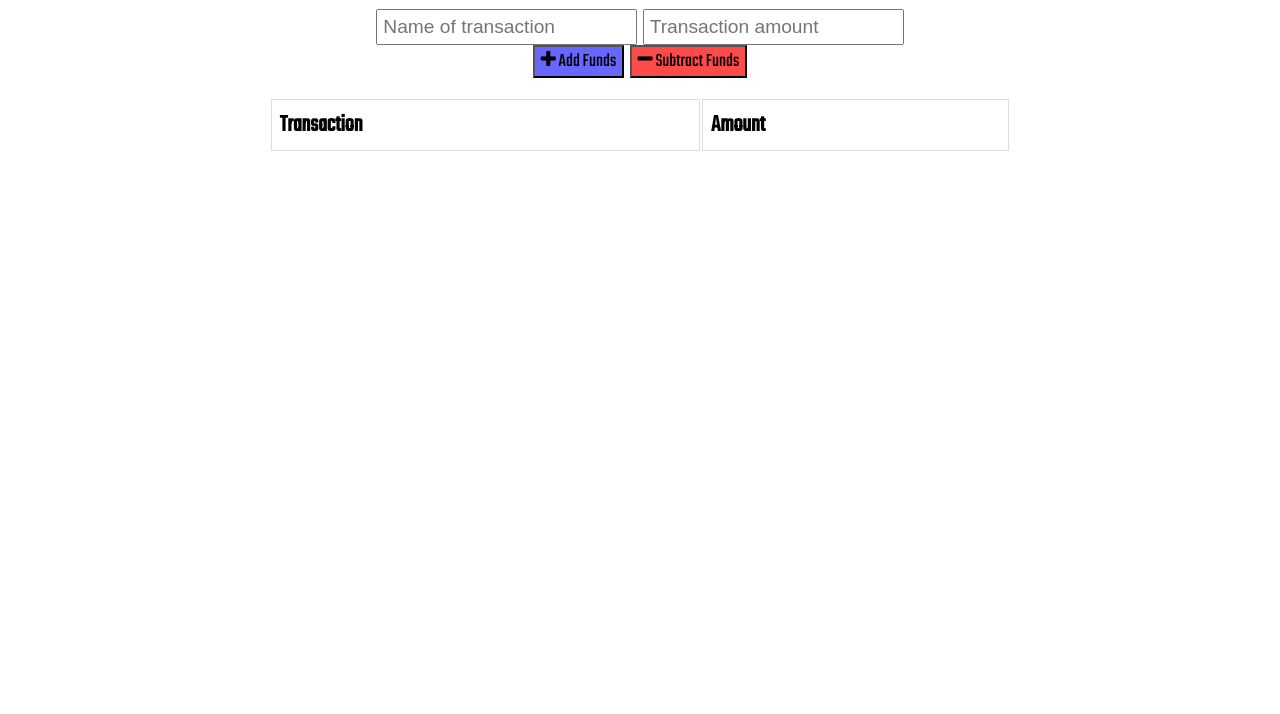
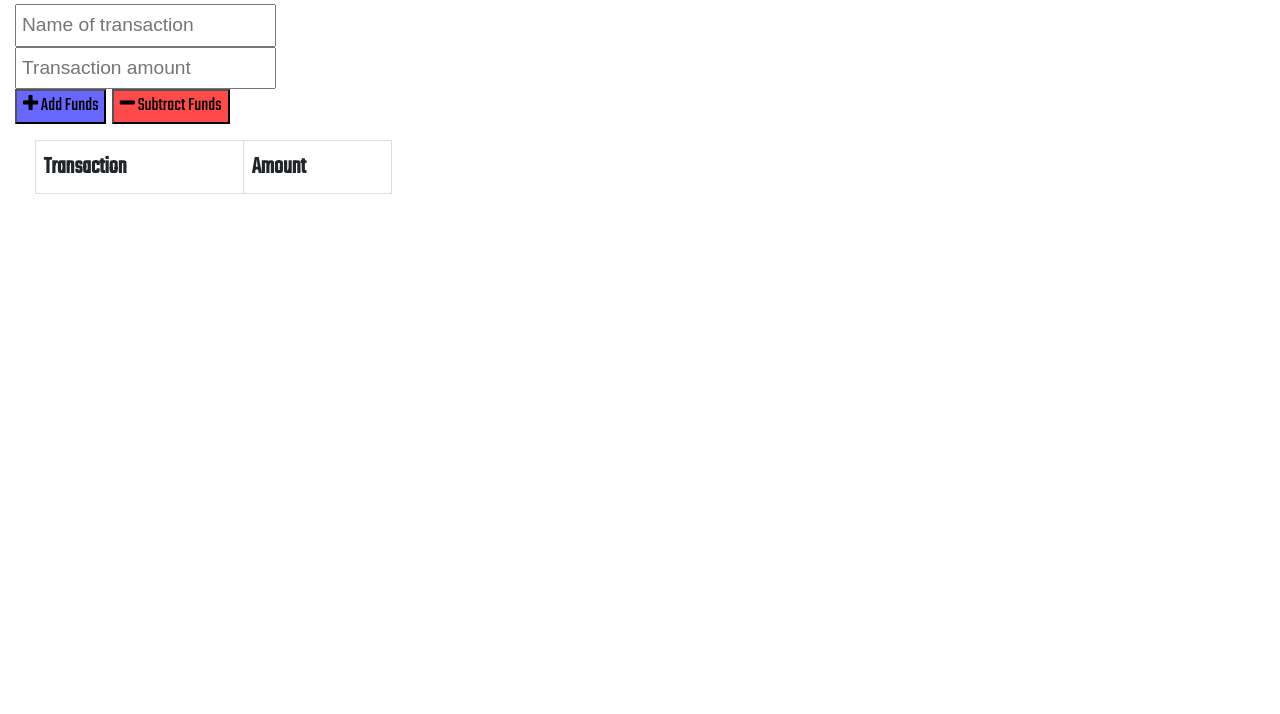
Before and after one commit to svivoli/Budget-Tracker, a website: page public/index.html in a window 1280 px wide. Shown: the part 86-800 px from the top of the page. Drawn offline with nearby package versions, Linux system fonts and the light colour scheme; no server answers.

Commit message:
bootstrap re-added, columns work with fluid container

```diff
--- a/public/index.html
+++ b/public/index.html
@@ -9,6 +9,7 @@
   <link rel="shortcut icon" href="icons/icon-192x192.png" type="image/x-icon">
   <link rel="manifest" href="manifest.webmanifest" />
   <link rel="stylesheet" href="https://stackpath.bootstrapcdn.com/font-awesome/4.7.0/css/font-awesome.min.css">
+  <link rel="stylesheet" href="https://stackpath.bootstrapcdn.com/bootstrap/4.4.1/css/bootstrap.min.css" integrity="sha384-Vkoo8x4CGsO3+Hhxv8T/Q5PaXtkKtu6ug5TOeNV6gBiFeWPGFN9MuhOf23Q9Ifjh" crossorigin="anonymous">
   <link href="https://fonts.googleapis.com/css?family=Teko&display=swap" rel="stylesheet">
   <link rel="stylesheet" href="styles.css">
 
@@ -16,7 +17,9 @@
 </head>
 
 <body>
-  <div class="wrapper">
+  <div class="container-fluid">
+    <div class="row">
+      <div class="left col-md-4">
     <div class="total">
       <div class="total">Your total is: $<span id="total">0</span></div>
     </div>
@@ -41,10 +44,13 @@
         </tbody>
       </table>
     </div>
+  </div>
 
+  <div class="right col-md-8">
     <canvas id="myChart"></canvas>
   </div>
-
+</div>
+</div>
   <script>
     if ("serviceWorker" in navigator) {
       window.addEventListener("load", () => {
@@ -57,6 +63,8 @@
 
   <script src="https://cdn.jsdelivr.net/npm/chart.js@2.8.0"></script>
   <script src="https://code.jquery.com/jquery-3.4.1.slim.min.js" integrity="sha384-J6qa4849blE2+poT4WnyKhv5vZF5SrPo0iEjwBvKU7imGFAV0wwj1yYfoRSJoZ+n" crossorigin="anonymous"></script>
+<script src="https://cdn.jsdelivr.net/npm/popper.js@1.16.0/dist/umd/popper.min.js" integrity="sha384-Q6E9RHvbIyZFJoft+2mJbHaEWldlvI9IOYy5n3zV9zzTtmI3UksdQRVvoxMfooAo" crossorigin="anonymous"></script>
+<script src="https://stackpath.bootstrapcdn.com/bootstrap/4.4.1/js/bootstrap.min.js" integrity="sha384-wfSDF2E50Y2D1uUdj0O3uMBJnjuUD4Ih7YwaYd1iqfktj0Uod8GCExl3Og8ifwB6" crossorigin="anonymous"></script>
   <script src="/db.js"></script>
   <script src="index.js"></script>
 </body>
--- a/public/styles.css
+++ b/public/styles.css
@@ -69,7 +69,3 @@ input {
   width: 90%;
   margin: 0 auto;
 }
-
-#myChart {
-  height: 100%;
-}
```
